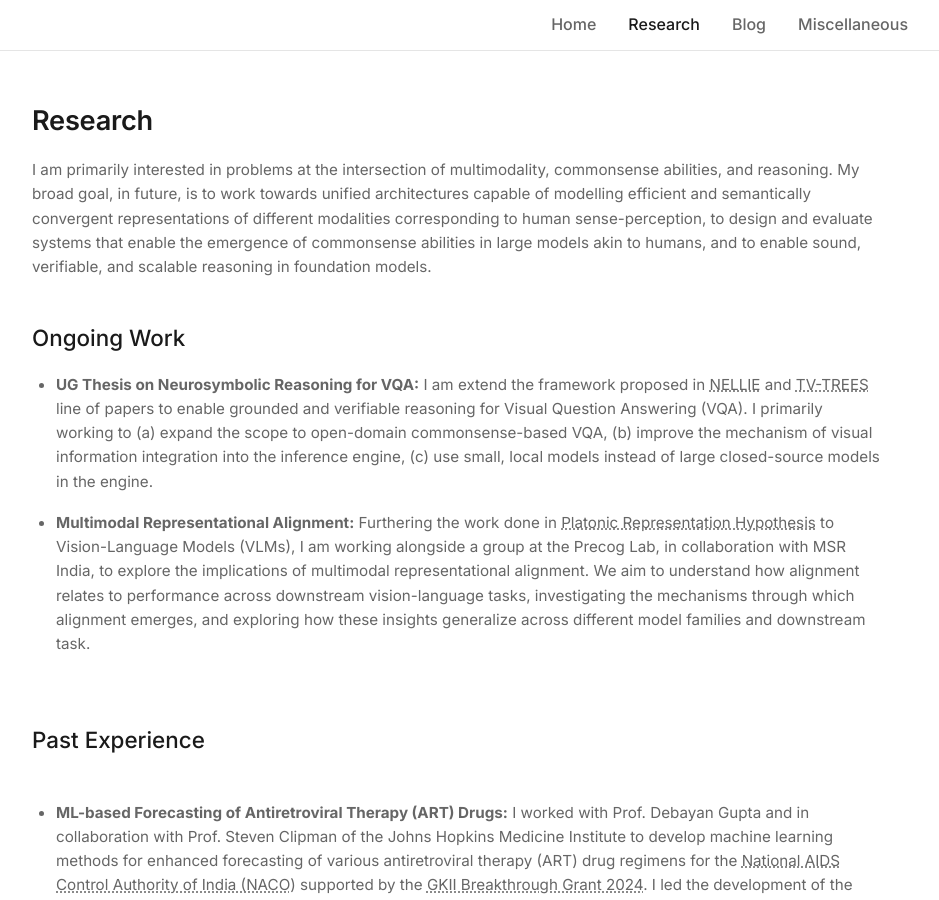
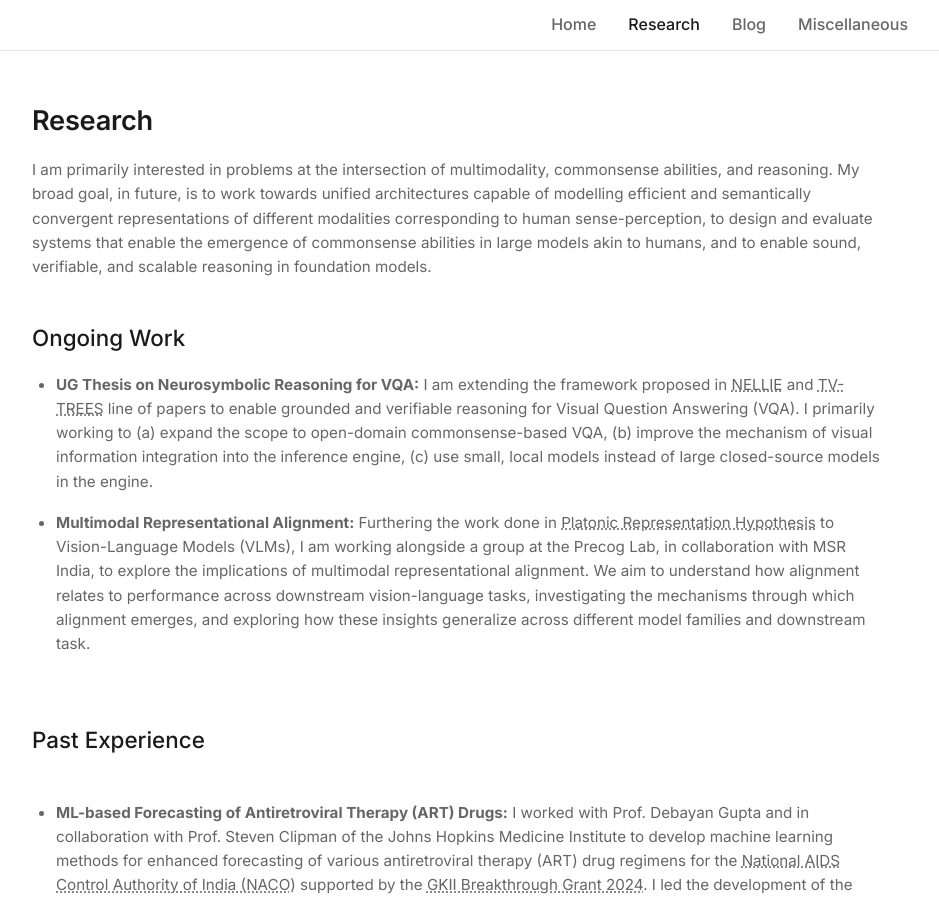
Before and after one commit to SwapnanilMukherjee/swapnanilmukherjee.github.io, a Jekyll site: the page built from _pages/research.md, in a window 1280 px wide and 900 px high. Shown: the whole window, without its empty margins (182-1121 px from the left). Built offline with Jekyll 4.4.1, drawn with Linux system fonts in a browser that asks for light colours.

Commit message:
minor typo fix

```diff
--- a/_pages/research.md
+++ b/_pages/research.md
@@ -14,7 +14,7 @@ permalink: /research/
 <div class="section">
   <h2>Ongoing Work</h2>
   <ul class="research-list">
-    <li><p><b>UG Thesis on Neurosymbolic Reasoning for VQA:</b> I am extend the framework proposed in <a href="">NELLIE</a> and <a href="">TV-TREES</a> line of papers to enable grounded and verifiable reasoning for Visual Question Answering (VQA). I primarily working to (a) expand the scope to open-domain commonsense-based VQA, (b) improve the mechanism of visual information integration into the inference engine, (c) use small, local models instead of large closed-source models in the engine.</p></li>
+    <li><p><b>UG Thesis on Neurosymbolic Reasoning for VQA:</b> I am extending the framework proposed in <a href="">NELLIE</a> and <a href="">TV-TREES</a> line of papers to enable grounded and verifiable reasoning for Visual Question Answering (VQA). I primarily working to (a) expand the scope to open-domain commonsense-based VQA, (b) improve the mechanism of visual information integration into the inference engine, (c) use small, local models instead of large closed-source models in the engine.</p></li>
     <li><p><b>Multimodal Representational Alignment:</b> Furthering the work done in <a href="https://arxiv.org/pdf/2405.07987" target="_blank">Platonic Representation Hypothesis</a> to Vision-Language Models (VLMs), I am working alongside a group at the Precog Lab, in collaboration with MSR India, to explore the implications of multimodal representational alignment. We aim to understand how alignment relates to performance across downstream vision-language tasks, investigating the mechanisms through which alignment emerges, and exploring how these insights generalize across different model families and downstream task. </p></li>
   </ul>
 </div>
```
